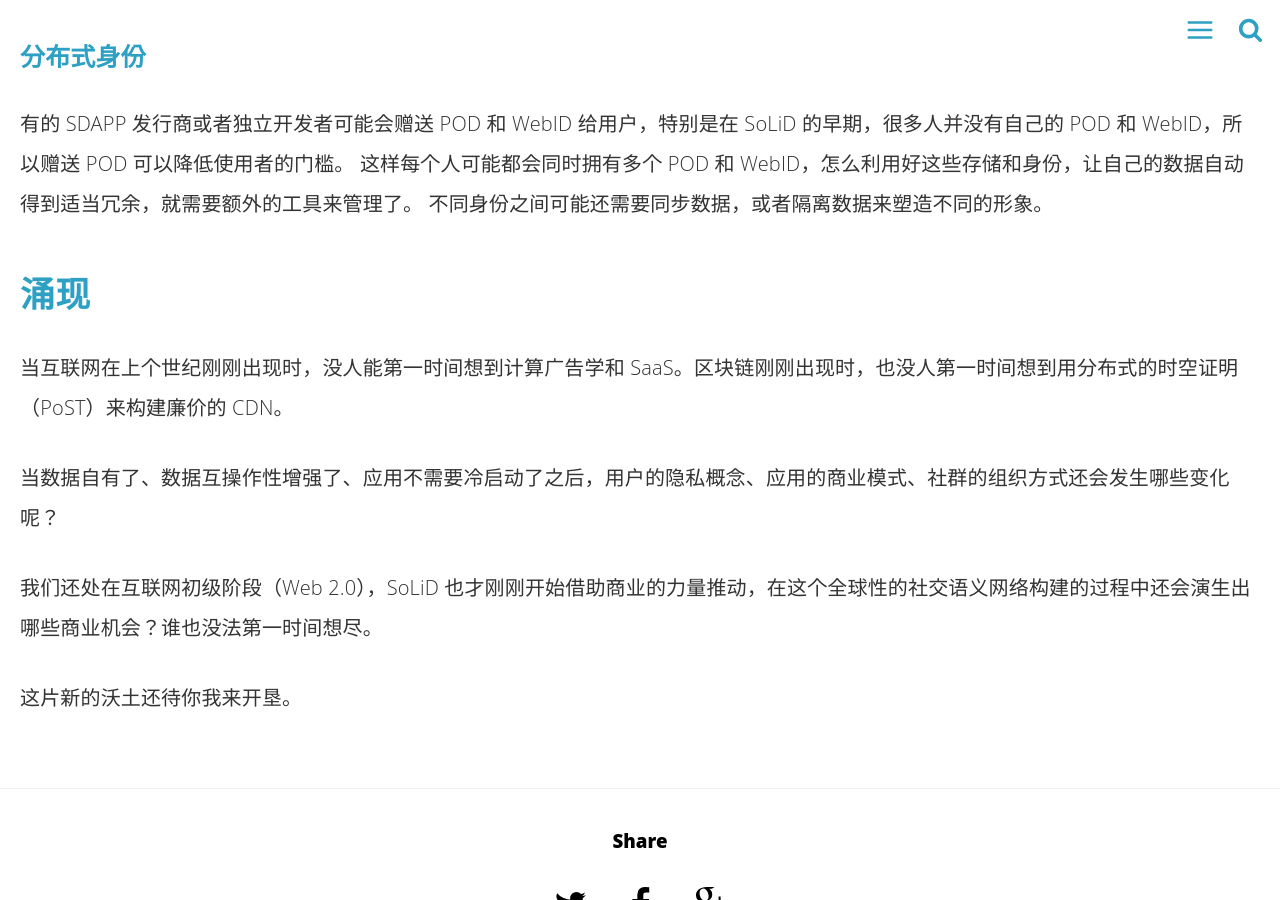
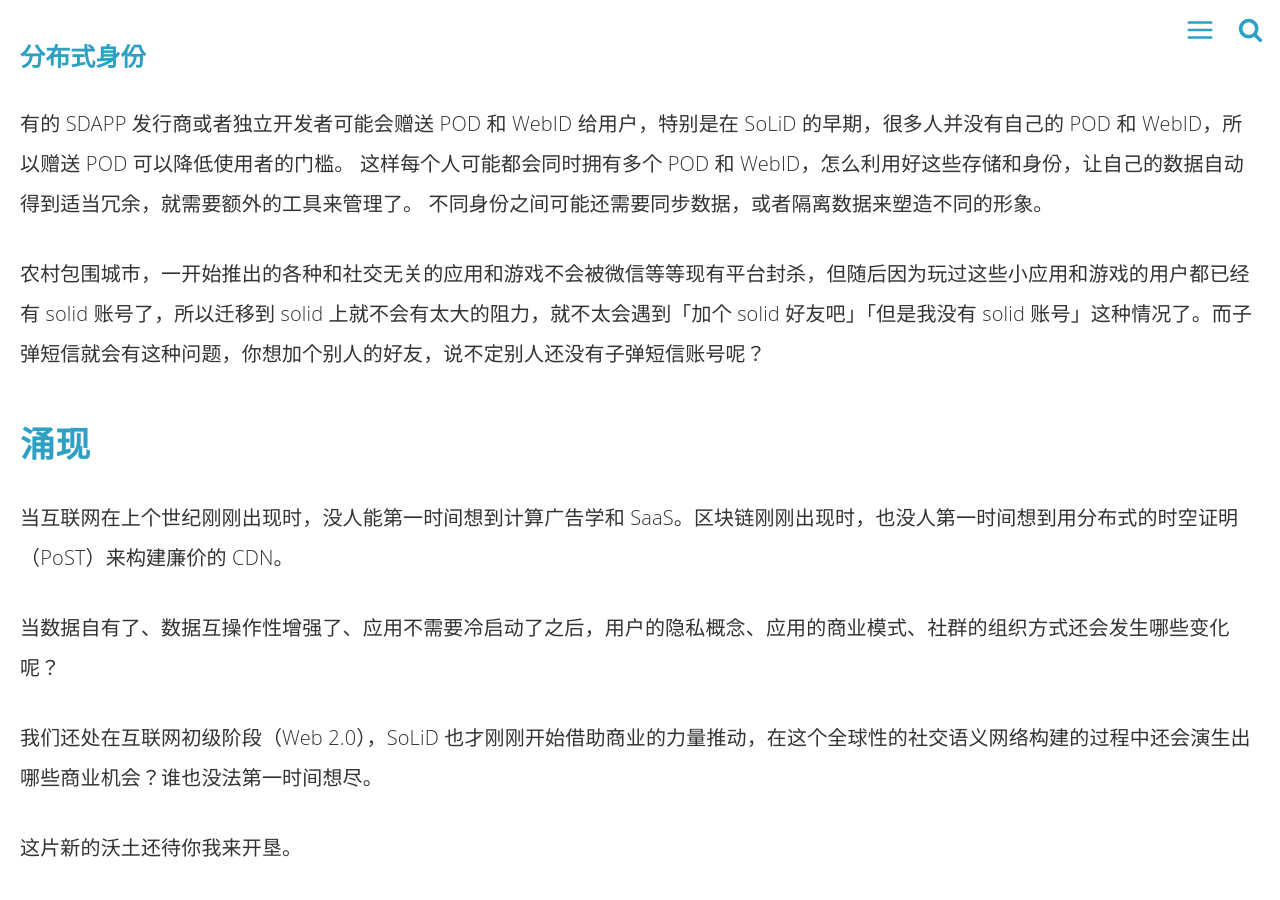
Before and after one commit to linonetwo/linonetwo.github.io, a Jekyll site: the page built from _posts/2018-12-02-SoLiD商业模式与语义网商业模式.md, in a window 1280 px wide and 900 px high, scrolled down 3769 px. Built offline with Jekyll 4.4.1, drawn with Linux system fonts in a browser that asks for light colours; comment, search, counter and statistics services are not loaded.

Commit message:
Update 2018-12-02-SoLiD商业模式与语义网商业模式.md

```diff
--- a/_posts/2018-12-02-SoLiD商业模式与语义网商业模式.md
+++ b/_posts/2018-12-02-SoLiD商业模式与语义网商业模式.md
@@ -85,6 +85,8 @@ SoLiD 上细致的访问控制机制，会带来建模「信任」的丰富的
 这样每个人可能都会同时拥有多个 POD 和 WebID，怎么利用好这些存储和身份，让自己的数据自动得到适当冗余，就需要额外的工具来管理了。
 不同身份之间可能还需要同步数据，或者隔离数据来塑造不同的形象。
 
+农村包围城市，一开始推出的各种和社交无关的应用和游戏不会被微信等等现有平台封杀，但随后因为玩过这些小应用和游戏的用户都已经有 solid 账号了，所以迁移到 solid 上就不会有太大的阻力，就不太会遇到「加个 solid 好友吧」「但是我没有 solid 账号」这种情况了。而子弹短信就会有这种问题，你想加个别人的好友，说不定别人还没有子弹短信账号呢？
+
 ## 涌现
 
 当互联网在上个世纪刚刚出现时，没人能第一时间想到计算广告学和 SaaS。区块链刚刚出现时，也没人第一时间想到用分布式的时空证明（PoST）来构建廉价的 CDN。
```
